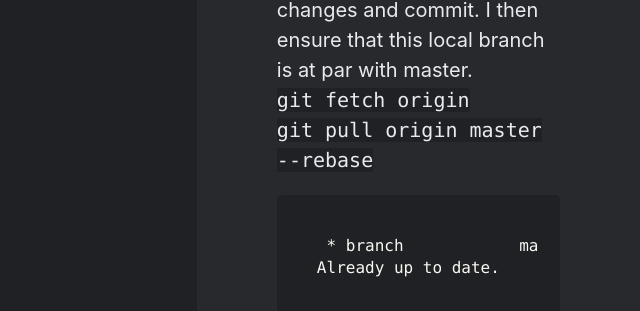
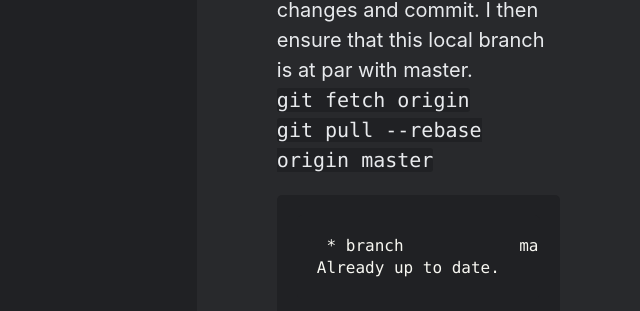
Before and after one commit to amard33p/amard33p.github.io, a Jekyll site: the page built from _posts/2020-01-20-resolving-git-merge-conflicts.md, in a window 1280 px wide. Shown: the part 533-844 px from the top of the page, without its empty margins (640-1280 px from the left). Built offline with Jekyll 4.4.1, drawn with Linux system fonts in a browser that asks for light colours.

Commit message:
minor update

````diff
--- a/_posts/2020-01-20-resolving-git-merge-conflicts.md
+++ b/_posts/2020-01-20-resolving-git-merge-conflicts.md
@@ -13,7 +13,7 @@ I am about to add new feature or resolve some bugs. So I create a branch.
 
 I make the necessary code changes and commit. I then ensure that this local branch is at par with master.
 `git fetch origin`
-`git pull origin master --rebase`
+`git pull --rebase origin master`
 
 ```
  * branch            master     -> FETCH_HEAD
````
